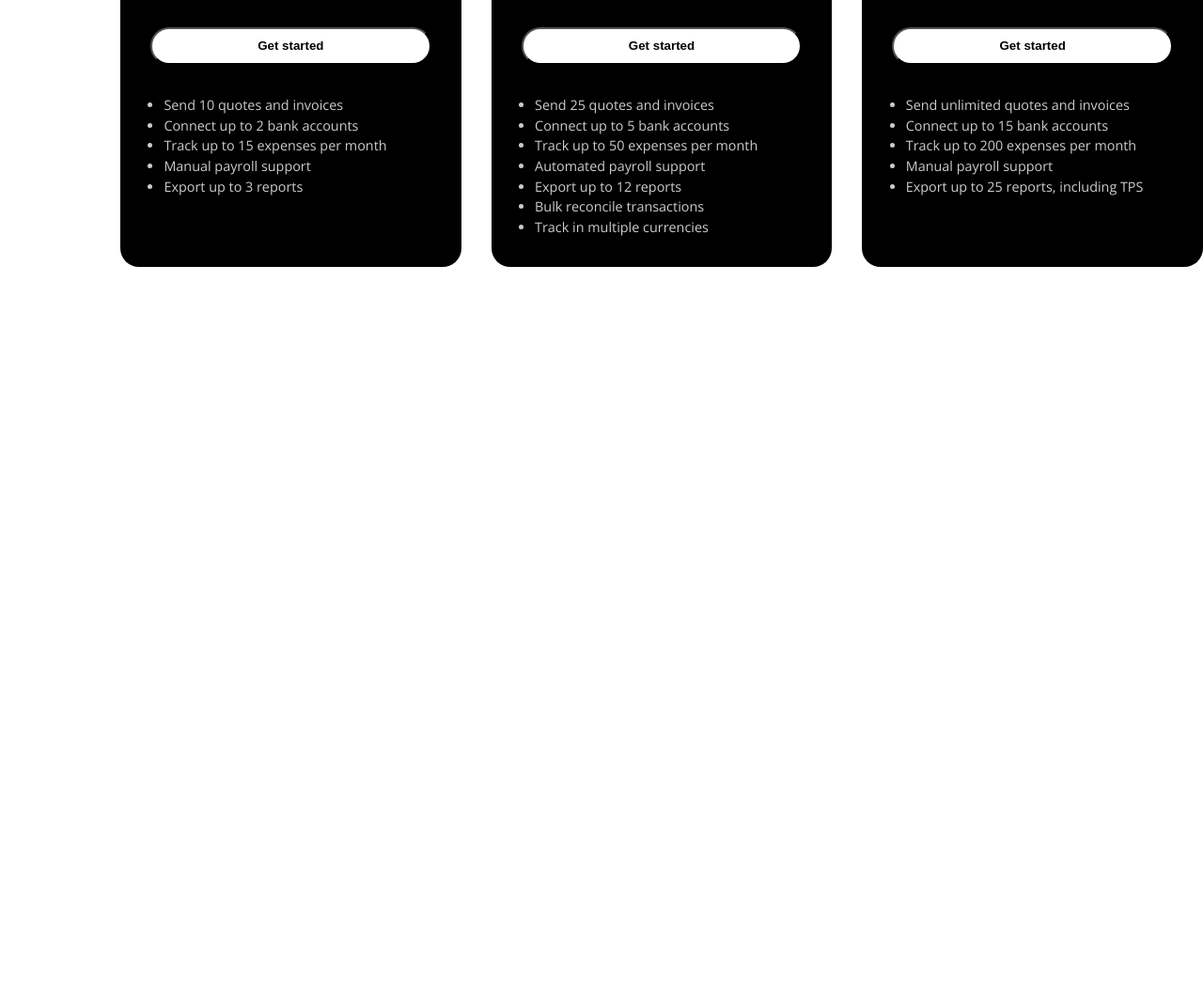
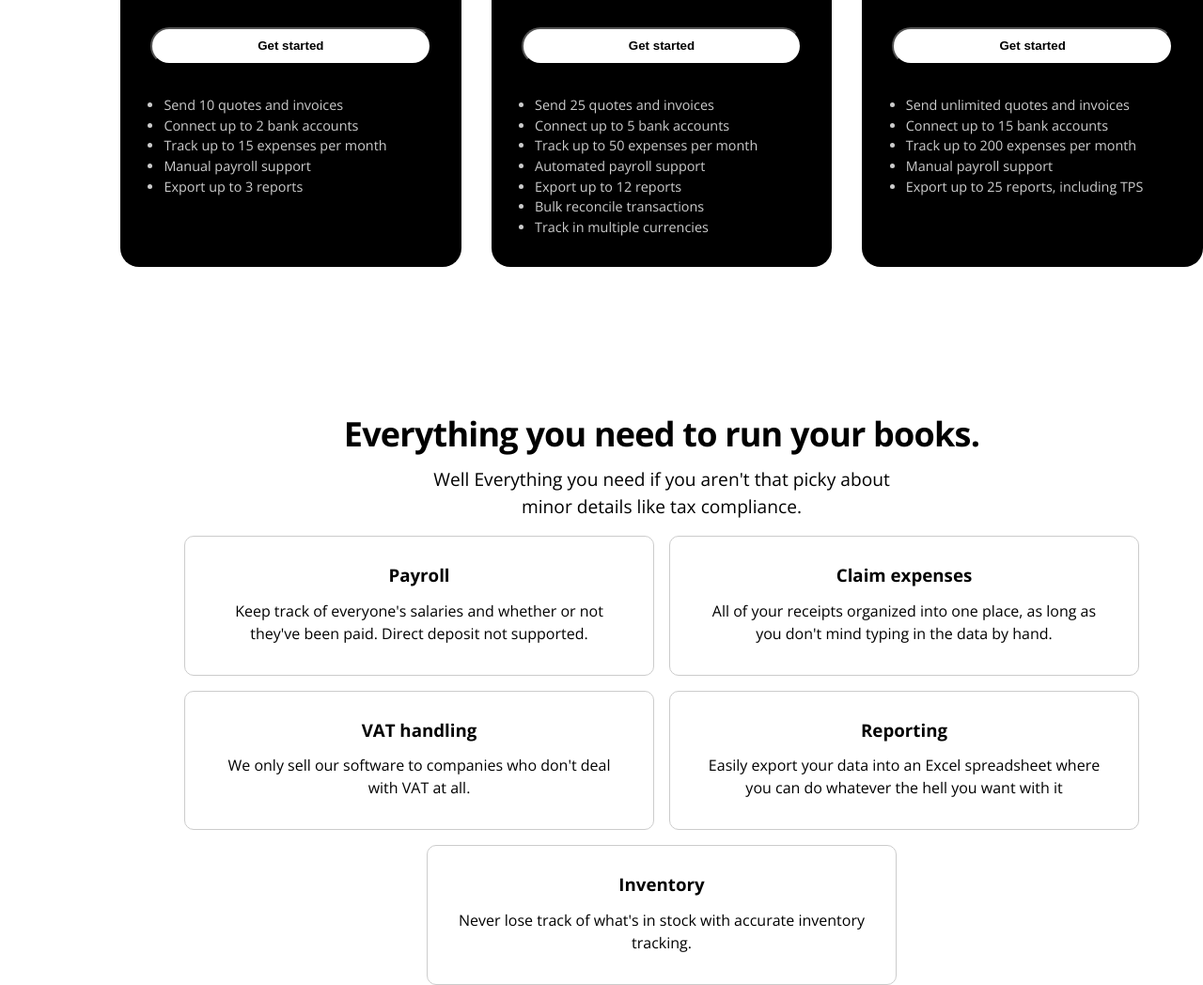
Before and after one commit to cy-porteous/SlayingTheDragon, a plain HTML site: page FlexboxProject/index.html in a window 1280 px wide. Shown: the part 942-1990 px from the top of the page at 94% size. Before the commit the page ends 1226 px from the top, so only its background shows below. Drawn offline with nearby package versions, Linux system fonts and the light colour scheme.

Commit message:
Add files via upload
-m "features section of the webpage now completed"

```diff
--- a/FlexboxProject/index.html
+++ b/FlexboxProject/index.html
@@ -82,5 +82,41 @@
 
 
   </section>
+
+  <section class="features__section flex__container">
+    <h2 class="features__title">Everything you need to run your books.</h2>
+    <p class="features__description">Well Everything you need if you aren't that picky about minor details like tax compliance.</p>
+
+    <div class="features__container">
+
+      <div class="f-card__box">
+        <h3 class="f-card__title">Payroll</h3>
+        <p class="f-card__description">Keep track of everyone's salaries and whether or not they've been paid. Direct deposit not supported.</p>
+      </div>
+
+      <div class="f-card__box">
+        <h3 class="f-card__title">Claim expenses</h3>
+        <p class="f-card__description">All of your receipts organized into one place, as long as you don't mind typing in the data by hand.</p>
+      </div>
+
+      <div class="f-card__box">
+        <h3 class="f-card__title">VAT handling</h3>
+        <p class="f-card__description">We only sell our software to companies who don't deal with VAT at all.</p>
+      </div>
+
+      <div class="f-card__box">
+        <h3 class="f-card__title">Reporting</h3>
+        <p class="f-card__description">Easily export your data into an Excel spreadsheet where you can do whatever the hell you want with it</p>
+      </div>
+
+      <div class="f-card__box">
+        <h3 class="f-card__title">Inventory</h3>
+        <p class="f-card__description">Never lose track of what's in stock with accurate inventory tracking.</p>
+      </div>
+
+
+    </div>
+
+  </section>
 </body>
 </html>
--- a/FlexboxProject/style.css
+++ b/FlexboxProject/style.css
@@ -168,3 +168,54 @@ text-decoration: none;
 width: 90%;
 margin-inline-start: auto;
 }
+
+/* features section */
+
+.features__section {
+margin-top: 10rem;
+text-align: center;
+
+}
+
+.features__title {
+font-size: 2.25rem;
+letter-spacing: -0.05rem;
+line-height: 1;
+
+}
+
+.features__description {
+font-size: 1.2rem;
+max-width: 45ch;
+margin: 1rem auto;
+
+}
+
+.features__container {
+display: flex;
+flex-wrap: wrap;
+justify-content: center;
+gap: 1rem;
+
+}
+
+.f-card__box {
+border: 1px solid #ccc;
+padding: 2rem;
+border-radius: 10px;
+width: 500px;
+
+
+
+}
+
+.f-card__title {
+line-height: 1;
+
+
+}
+.f-card__description {
+margin-top: 1rem;
+
+
+}
```
